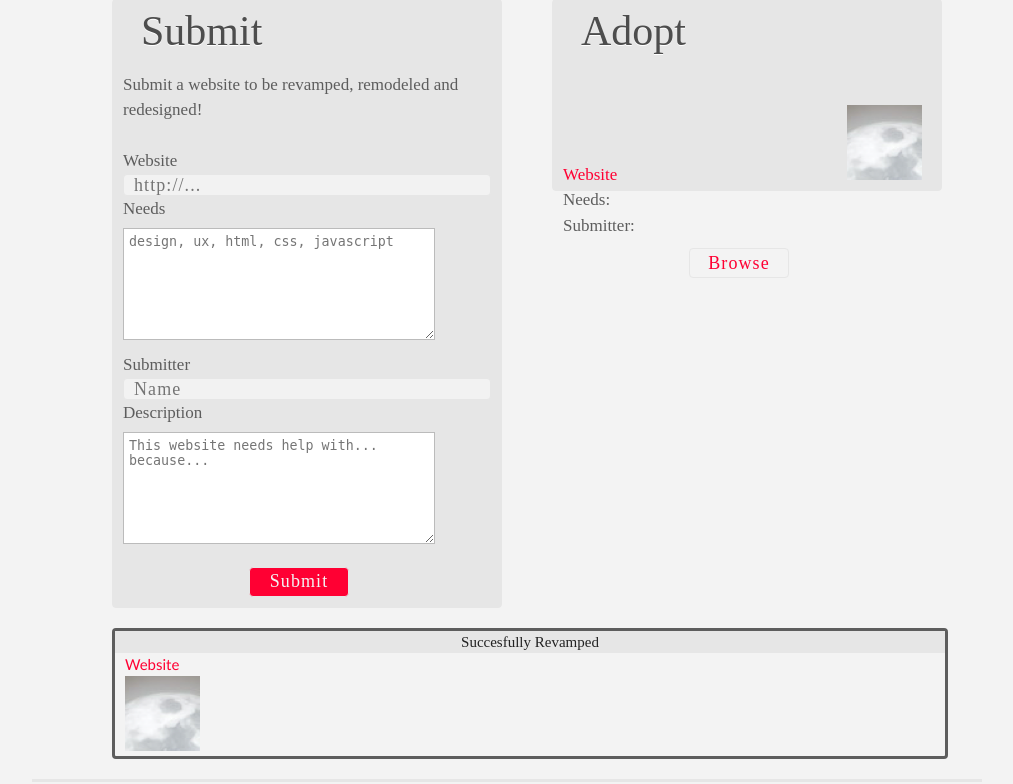
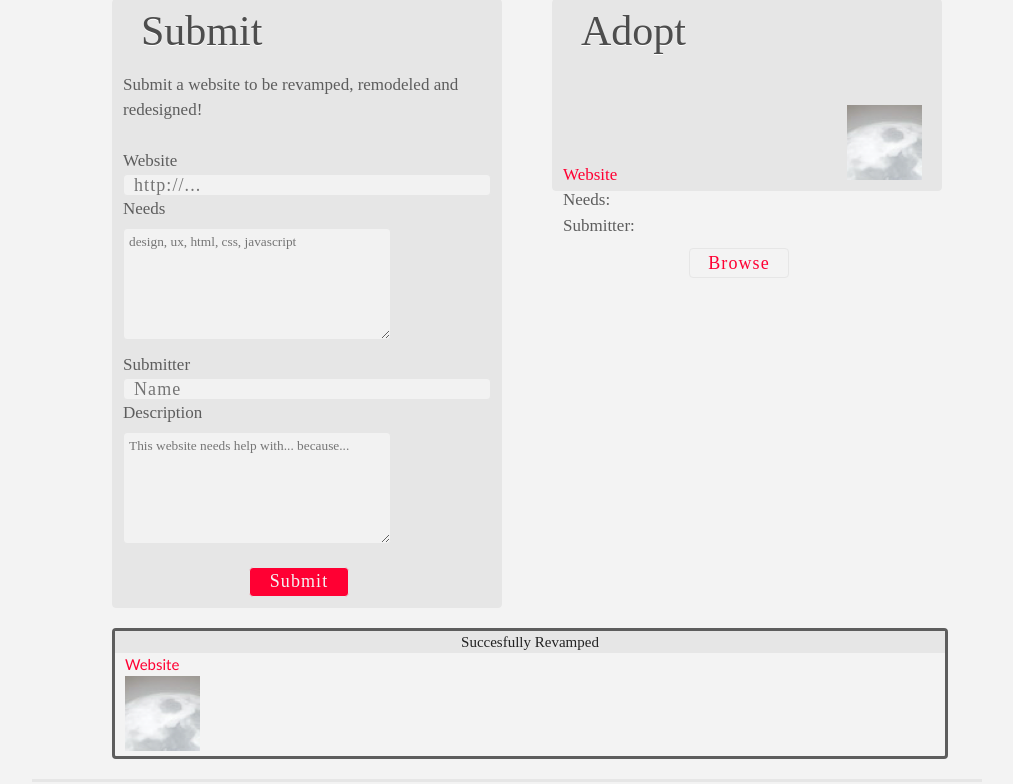
Before and after one commit to psyrax/SHDHVH-1, a CodeIgniter app: page /index.php/home/index in a window 1280 px wide. Shown: the part 217-1001 px from the top of the page, without its empty margins (133-1146 px from the left). Run offline with CodeIgniter, Linux system fonts and the light colour scheme.

Commit message:
home changes

```diff
--- a/public/blueprint/screen.css
+++ b/public/blueprint/screen.css
@@ -90,7 +90,7 @@ select {background-color:#fff;border-width:1px;border-style:solid;}
 input[type=text], input[type=password], input[type=url], input[type=email], input.text, input.title, textarea, select {margin:0.5em 0;}
 input.text, input.title {width:300px;padding:5px;}
 input.title {font-size:1.5em;}
-textarea {width:300px;height:100px;padding:5px;}
+textarea {width:256px;height:100px;padding:5px;font-family:"BreeRegular";border:1px solid #E6E6E6;-moz-border-radius:4px;-webkit-border-radius:4px;-o-border-radius:4px;border-radius:4 px;background: #F2F2F2;}
 form.inline {line-height:3;}
 form.inline p {margin-bottom:0;}
 .error, .alert, .notice, .success, .info {padding:0.8em;margin-bottom:1em;border:2px solid #ddd;}
```
